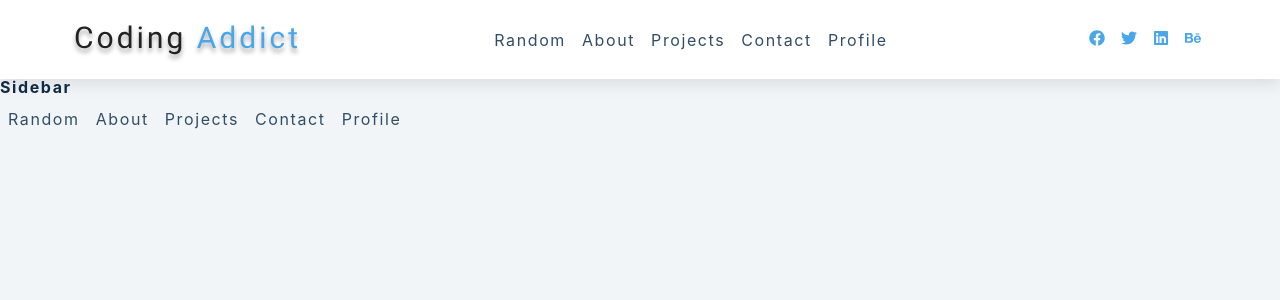
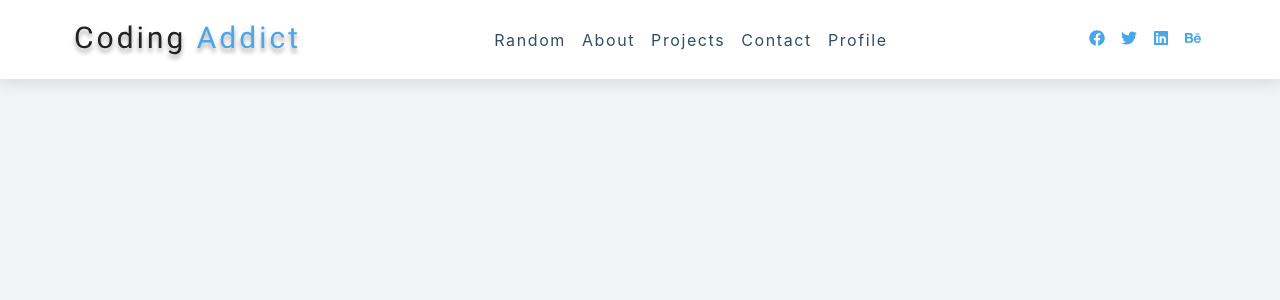
Before and after one commit to xxxmarxxx/navbar, a React (Create React App) app: page / in a window 1280 px wide. Shown: the top 300 px of the page. Built offline with nearby package versions, Linux system fonts and the light colour scheme.

Commit message:
lesson 138 wylaczony test sidebar

```diff
--- a/src/App.js
+++ b/src/App.js
@@ -1,12 +1,15 @@
 import React from 'react'
 import Navbar from './Navbar'
-import Sidebar from './Sidebar'
-// lesson 135/136/137
+// import Sidebar from './Sidebar'
+// lesson 135/136/137/138
 function App() {
   return (
     <>
       <Navbar />
-      <Sidebar />
+
+      {/* // mozna usunac bo byl tylo pokaz */}
+      {/* <Sidebar /> */}
+
     </>
   )
 }
```
